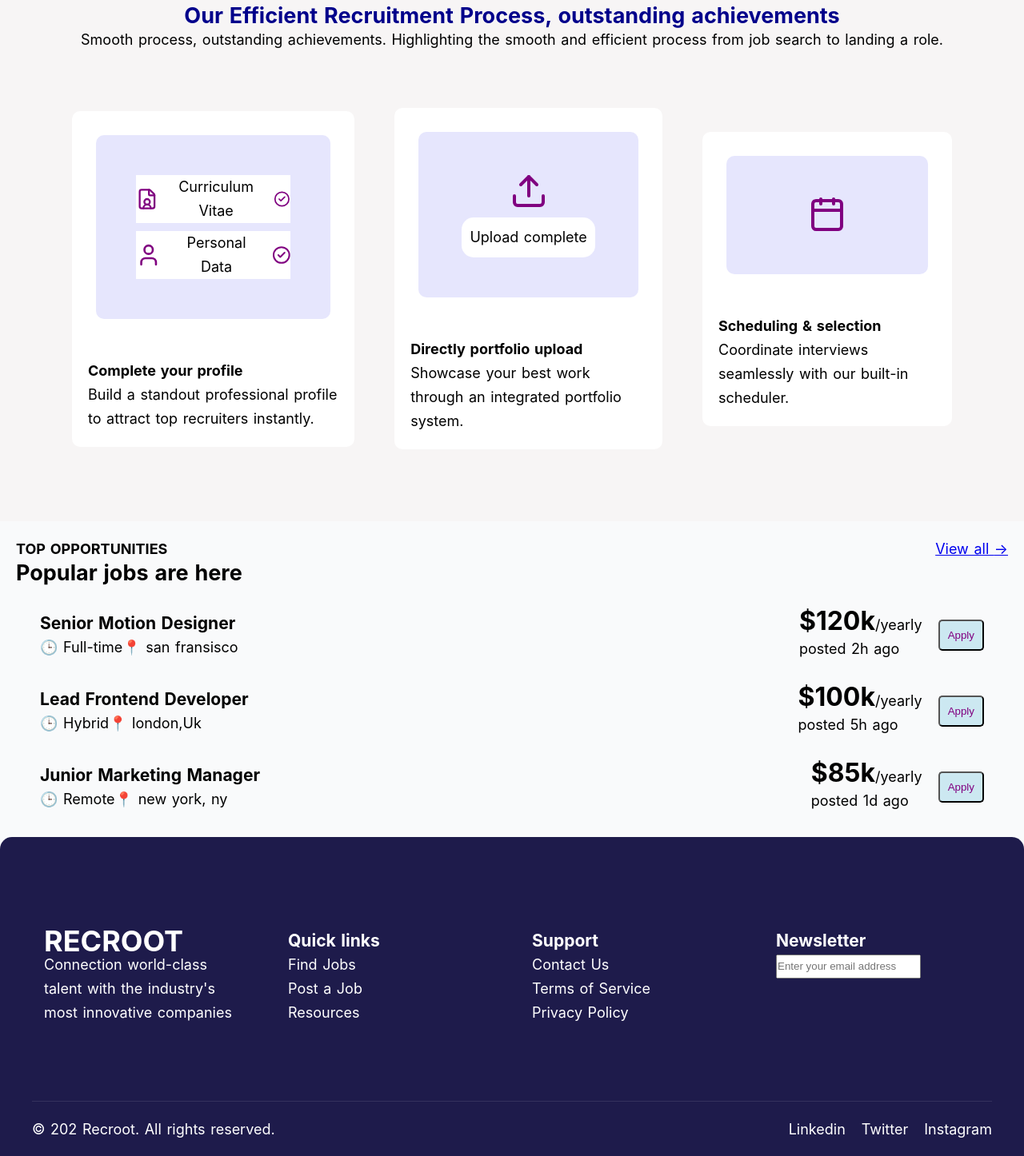
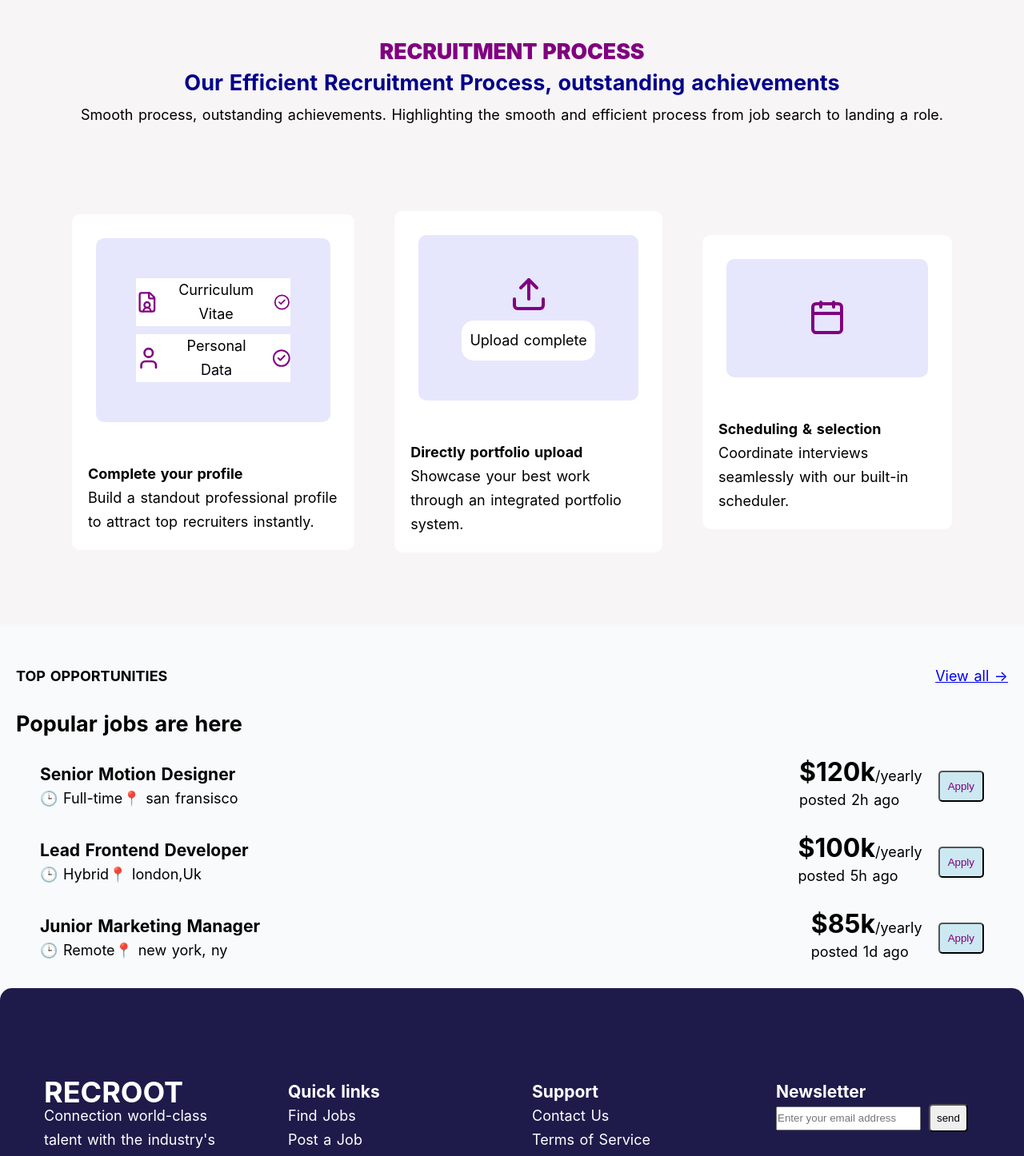
Before and after one commit to Harl-stirz/project-two, a React (Vite) app: page / in a window 1280 px wide. Shown: the part 1330-2776 px from the top of the page at 80% size. Built offline with nearby package versions, Linux system fonts and the light colour scheme.

Commit message:
update on the hero footer

```diff
--- a/src/App.css
+++ b/src/App.css
@@ -28,11 +28,13 @@ body {
 }
 
 .navigation button {
-  padding: 5px;
-  background-color: purple;
+  padding: 15px;
+  background-color: rgb(177, 5, 177);
   color: white;
   border-radius: 5px;
   cursor: pointer;
+  box-shadow:none;
+
 }
 
 .navigation a:hover {
@@ -123,6 +125,8 @@ body {
   left: 270px;
 }
 
+/* recriute slide */
+
 .recruitement {
   display: flex;
   justify-content: space-between;
@@ -136,6 +140,7 @@ body {
   padding: 50px;
   text-align: center;
   margin-left: 80px;
+  line-height: 40px;
 
 }
 .r-info{
@@ -182,6 +187,8 @@ body {
 
 .recruit h5 {
   color: purple;
+  font-weight: bolder;
+
 }
 
 .recruit h2 {
@@ -203,10 +210,12 @@ body {
 
 .recruit-header {
 
+ margin: 30px;
   place-content: center;
   display: flex;
   flex-direction: column;
   align-items: center;
+  line-height: 40px;
 }
 
 .process-item {
@@ -281,6 +290,7 @@ body {
 
 .opp {
   margin: 20px;
+  line-height: 30px;
 }
 
 
@@ -288,6 +298,8 @@ body {
   display: flex;
   justify-content: space-between;
   align-items: center;
+  margin-bottom: 30px;
+  margin-top: 50px;
 }
 
 .opp-header h1 {
@@ -341,6 +353,11 @@ body {
   max-width: 1200px;
   margin: 0 auto;
   padding: 15px;
+}
+.submit {
+  padding: 8px;
+  margin-left: 10px;
+  border-radius: 5px;
 }
 
 .end {
--- a/src/components/Footer.jsx
+++ b/src/components/Footer.jsx
@@ -1,49 +1,62 @@
-import React from 'react';
+
+import React, { useState } from 'react';
 
 function Footer() {
+    const [email, setEmail] = useState('');
+
+    const handleSubscribe = () => {
+        if (!email) {
+            alert('Please enter an email address.');
+            return;
+        }
+
+        console.log(`Subscribed with: ${email}`);
+        alert(`Thank you for subscribing with ${email}!`);
+        setEmail('');
+    };
+
     return (
         <div className='footer'>
             <div className='footer-content'>
                 <div>
-                    <h1> RECROOT</h1>
+                    <h1>RECROOT</h1>
                     Connection world-class talent with the industry's most innovative companies
                 </div>
-
                 <div>
-                    <h3> Quick links</h3>
-                    <p>Find Jobs </p>
+                    <h3>Quick links</h3>
+                    <p>Find Jobs</p>
                     <p>Post a Job</p>
                     <p>Resources</p>
                 </div>
                 <div>
-                    <h3> Support</h3>
+                    <h3>Support</h3>
                     <p>Contact Us</p>
                     <p>Terms of Service</p>
                     <p>Privacy Policy</p>
                 </div>
-
                 <div>
-                    <h3> Newsletter</h3>
-
-                    <input type="email" placeholder="Enter your email address" />
+                    <h3>Newsletter</h3>
+                    <input
+                        type="email"
+                        placeholder="Enter your email address"
+                        value={email}
+                        onChange={(e) => setEmail(e.target.value)}
+                    />
+                    <button className="submit" onClick={handleSubscribe}>
+                        send
+                    </button>
                 </div>
-
             </div>
-
             <div className="end">
                 <p className="copyright">© 202 Recroot. All rights reserved.</p>
                 <div className='lin'>
-                    <p> Linkedin</p>
-                    <p> Twitter</p>
+                    <p>Linkedin</p>
+                    <p>Twitter</p>
                     <p>Instagram</p>
-
                 </div>
             </div>
-
-
-
         </div>
-    )
+    );
 }
 
 export default Footer;
--- a/src/components/Recruit.jsx
+++ b/src/components/Recruit.jsx
@@ -6,7 +6,7 @@ function Recruit() {
     return (
         <div className='recruit'>
             <div className='recruit-header'>
-                <h5>RECRUITMENT PROCESS</h5>
+               <b><h5>RECRUITMENT PROCESS</h5></b>
                 <h2>Our Efficient Recruitment Process, outstanding achievements</h2>
                 <p>Smooth process, outstanding achievements. Highlighting the smooth and efficient process from job search to landing a role.</p>
             </div>
```
